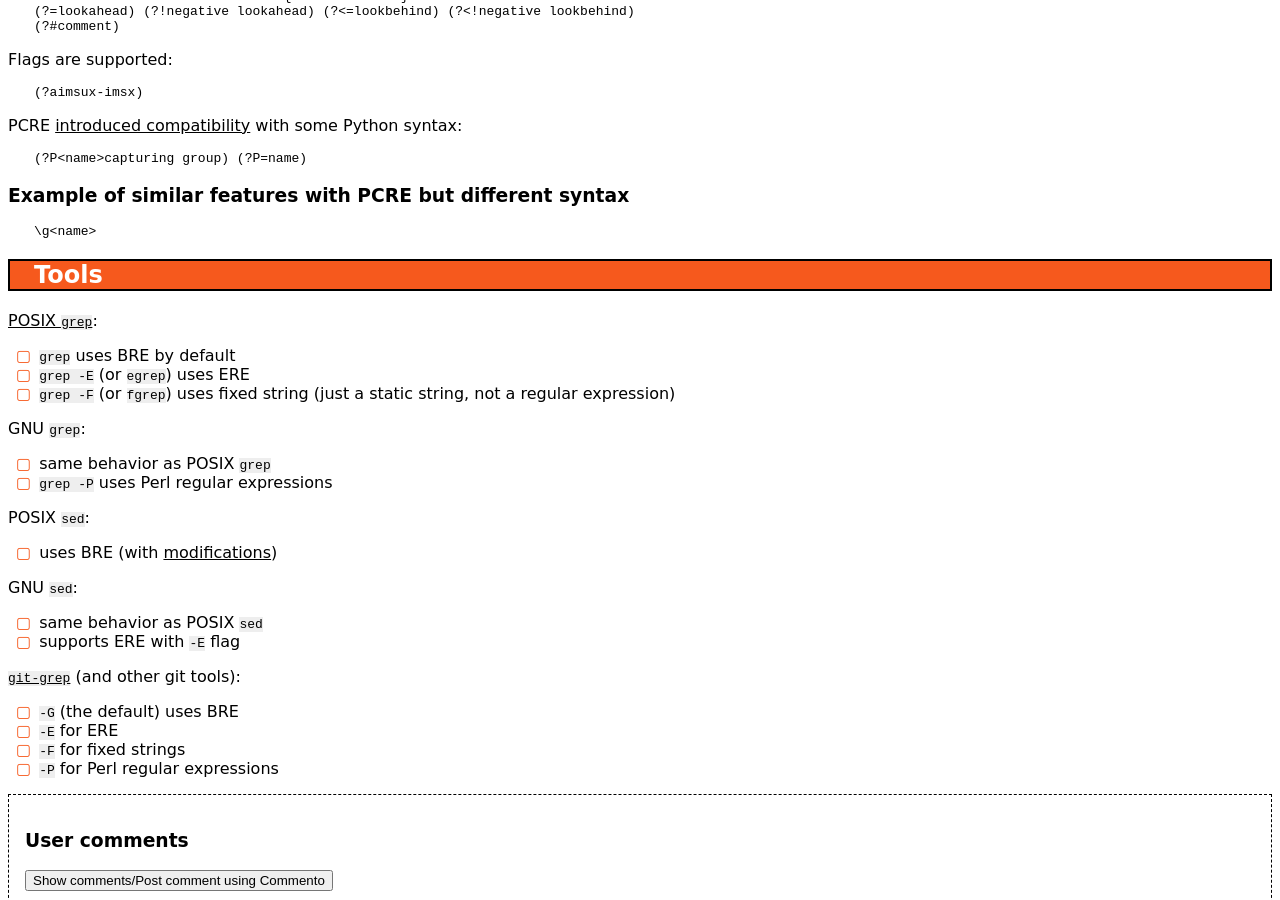
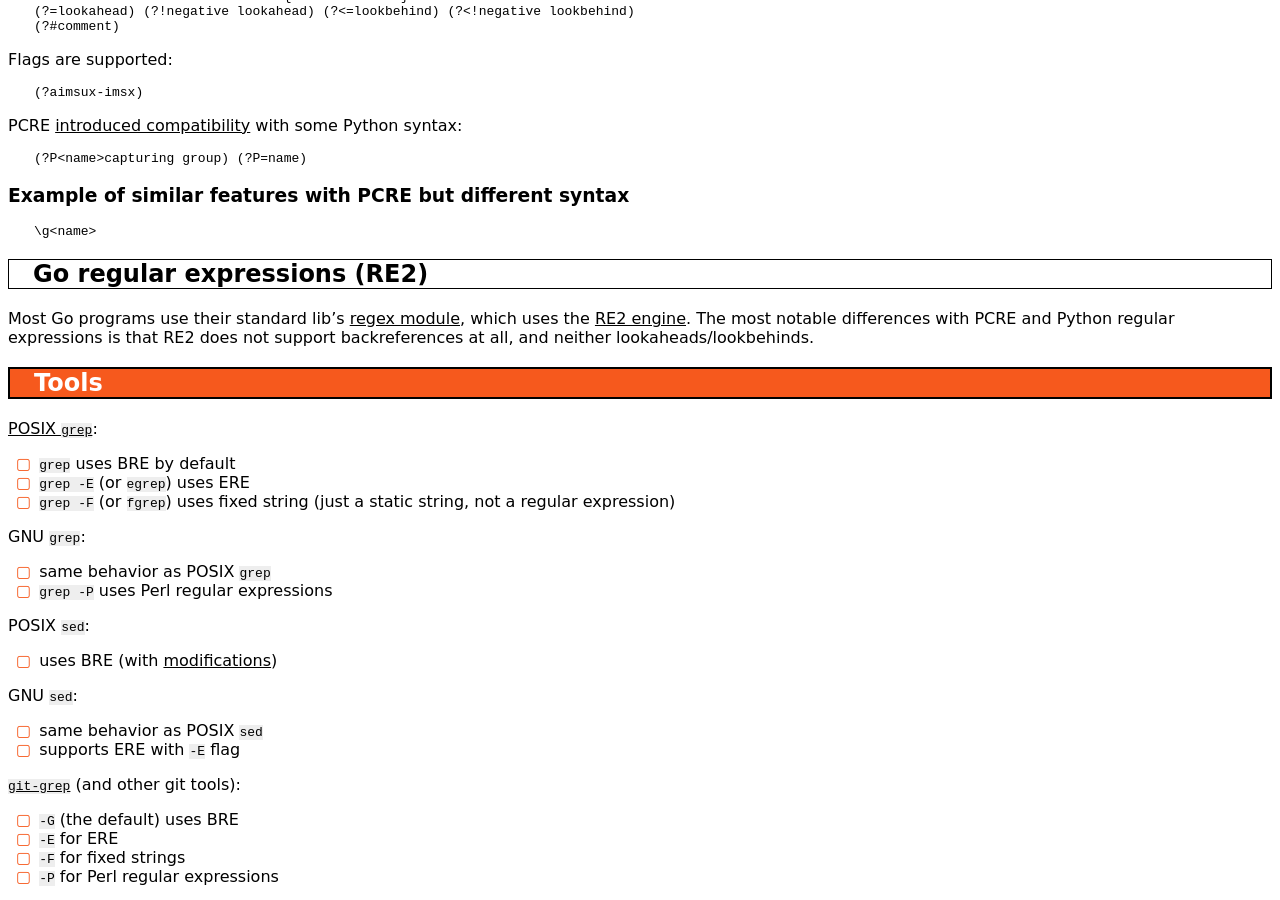
Before and after one commit to hydrargyrum/hydrargyrum.github.io, a Jekyll site: the page built from _posts/2020-11-11-cli-regex.md, in a window 1280 px wide and 900 px high, scrolled down 1188 px. Built offline with Jekyll 4.4.1, drawn with Linux system fonts in a browser that asks for light colours.

Commit message:
_posts/2020-11-11-cli-regex.md: mention Go RE2

```diff
--- a/_posts/2020-11-11-cli-regex.md
+++ b/_posts/2020-11-11-cli-regex.md
@@ -79,6 +79,10 @@ PCRE [introduced compatibility](https://perldoc.perl.org/perlre#PCRE/Python-Supp
 
 	\g<name>
 
+## Go regular expressions (RE2)
+
+Most Go programs use their standard lib's [regex module](https://pkg.go.dev/regexp), which uses the [RE2 engine](https://github.com/google/re2/wiki/Syntax). The most notable differences with PCRE and Python regular expressions is that RE2 does not support backreferences at all, and neither lookaheads/lookbehinds.
+
 # Tools
 
 [POSIX `grep`](https://pubs.opengroup.org/onlinepubs/9699919799/utilities/grep.html):
```
Also changed, not shown: other parts of _posts/2020-11-11-cli-regex.md (+1 -1 lines).
